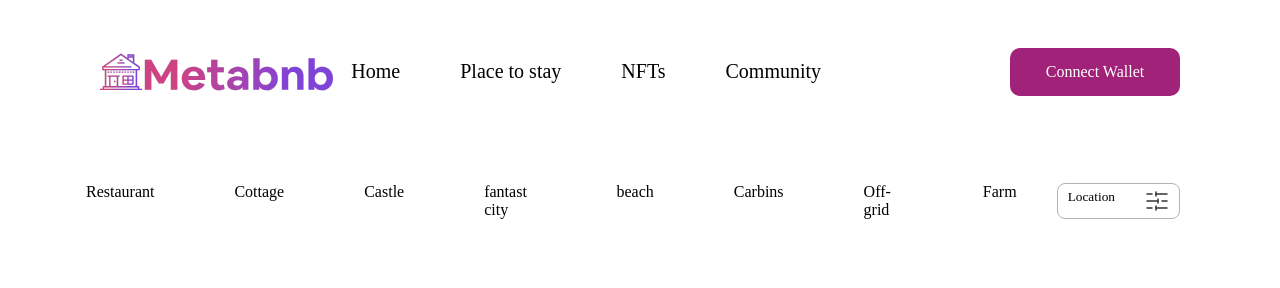
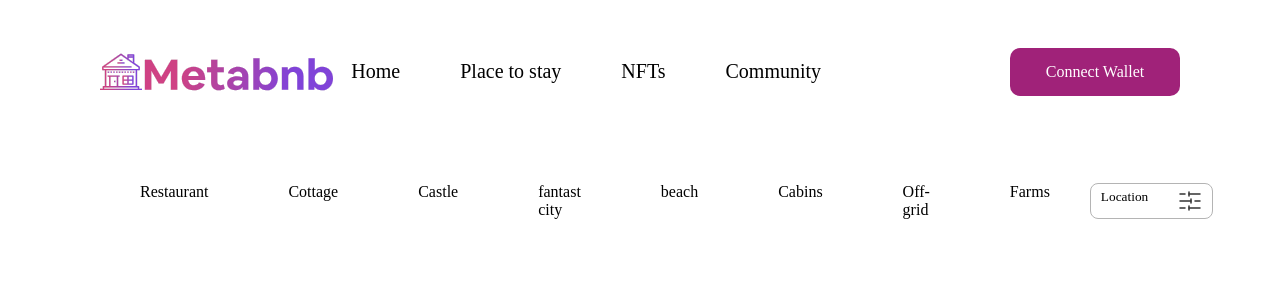
Before and after one commit to Rubies21/HNG-Task-3, a React (Create React App) app: page /place in a window 1280 px wide. Shown: the top 288 px of the page. Built offline with nearby package versions, Linux system fonts and the light colour scheme; some icons are missing; a web font is replaced by a local one.

Commit message:
Errors: Removed errors by inserting random links

```diff
--- a/src/Components/Footer/Footer.js
+++ b/src/Components/Footer/Footer.js
@@ -13,38 +13,38 @@ const Footer = () => {
             <div className='logo'>
                 <img src={logo} alt="" style={{paddingTop:'30px'}}/>
                 <div className='media'>
-                    <img src={facebook}  />
-                    <img src={instagram} style ={{paddingLeft: '20px'}} />
-                    <img src={twitter} style ={{paddingLeft: '20px'}} />
+                    <img src={facebook} alt="" />
+                    <img src={instagram} style ={{paddingLeft: '20px'}} alt=""/>
+                    <img src={twitter} style ={{paddingLeft: '20px'}} alt=""/>
                 </div>
                 <p style ={{paddingTop:'0px'}}>&copy; 2022 Metabnb</p>
             </div>
 
             <div className='community'>
                 <ul>
-                    <li style={{fontWeight:'700', fontSize:'18px', lineHeight:'22px'}}> <a href="#">Community</a> </li>
-                    <li> <a href="#">NFT</a> </li>
-                    <li> <a href="#">Tokens</a> </li>
-                    <li> <a href="#">Landlords</a> </li>
-                    <li> <a href="#">Discord</a> </li>
+                    <li style={{fontWeight:'700', fontSize:'18px', lineHeight:'22px'}}> <a href="https://opensea.io">Community</a> </li>
+                    <li> <a href="https://opensea.io">NFT</a> </li>
+                    <li> <a href="https://opensea.io">Tokens</a> </li>
+                    <li> <a href="https:landlord.com">Landlords</a> </li>
+                    <li> <a href="https://discord.com">Discord</a> </li>
                 </ul>
             </div>
             <div className='venues'>
                 <ul>
-                    <li style={{fontWeight:'700', fontSize:'18px', lineHeight:'22px'}}> <a href="#">Places</a> </li>
-                    <li> <a href="#">Castle</a> </li>
-                    <li> <a href="#">Farms</a> </li>
-                    <li> <a href="#">Beach</a> </li>
-                    <li> <a href="#">Learn more</a> </li>
+                    <li style={{fontWeight:'700', fontSize:'18px', lineHeight:'22px'}}> <a href="https://opensea.io">Places</a> </li>
+                    <li> <a href="https://opensea.io">Castle</a> </li>
+                    <li> <a href="https://opensea.io">Farms</a> </li>
+                    <li> <a href="https://opensea.io">Beach</a> </li>
+                    <li> <a href="https://opensea.io">Learn more</a> </li>
                 </ul>
             </div>
             <div className='about'>
                 <ul>
-                    <li style={{fontWeight:'700', fontSize:'18px', lineHeight:'22px'}}> <a href="#">About us</a> </li>
-                    <li> <a href="#">Road map</a> </li>
-                    <li> <a href="#">Creators</a> </li>
-                    <li> <a href="#">Career</a> </li>
-                    <li> <a href="#">Contact us</a> </li>
+                    <li style={{fontWeight:'700', fontSize:'18px', lineHeight:'22px'}}> <a href="https://opensea.io">About us</a> </li>
+                    <li> <a href="https://opensea.io">Road map</a> </li>
+                    <li> <a href="https://opensea.io">Creators</a> </li>
+                    <li> <a href="https://opensea.io">Career</a> </li>
+                    <li> <a href="https://opensea.io">Contact us</a> </li>
                 </ul>
             </div>
         </div>
--- a/src/Components/Nav/Nav.js
+++ b/src/Components/Nav/Nav.js
@@ -8,7 +8,7 @@ import "../Popup.css"
 
 const Nav = () => {
   const [show, setShow] = useState(false);
-  if (show==true){
+  if (show===true){
     document.body.style.backgroundColor = "rgba(64, 64, 64, 0.3)";
   } else{
     document.body.style.backgroundColor = 'white';
@@ -18,13 +18,13 @@ const Nav = () => {
     <div>
       {/* style={{position: 'absolute', top:'50%', transform:'translateY(-60%)'}} */}
       <nav >
-        <img src ={houseImg} className='logo'/>
+        <img src ={houseImg} className='logo' alt=""/>
         <div className = "links">
           <ul>
-            <li><Link to ="/"><a>Home</a></Link> </li>
-            <li><Link to ="/place"><a>Place to stay</a></Link></li>
-            <li><a href="#">NFTs</a></li>
-            <li><a href="#">Community</a></li>
+            <li><Link to ="/">Home</Link> </li>
+            <li><Link to ="/place">Place to stay</Link></li>
+            <li><a href="https://opensea.io">NFTs</a></li>
+            <li><a href="https://google.com">Community</a></li>
           </ul>
           <button onClick={() => setShow(true)}>Connect Wallet </button>
         </div>
@@ -35,24 +35,24 @@ const Nav = () => {
       <div className="sub-card">
       <div className ="top">
         <p>Connect Wallet</p>
-        <i class="icon-remove" onClick={() => setShow(false)}></i>
+        <i className="icon-remove" onClick={() => setShow(false)}></i>
       </div>
       <p id="choose"> Choose preferred wallet</p>
       <div className="metamask">
         <div className="sub-meta">
-          <img src={metamask}/>
-          <a href="#">Metamask</a>
+          <img src={metamask} alt=""/>
+          <a href="https://metamask.com">Metamask</a>
         </div>
-        <i class="icon-angle-right icon-2x"></i>
+        <i className="icon-angle-right icon-2x"></i>
 
       </div>
 
       <div className="wallet-con">
         <div className="sub-wallet-con">
-          <img src={wallet}/>
-          <a href="#">Wallet Connect</a>
+          <img src={wallet} alt=""/>
+          <a href="metamask.com">Wallet Connect</a>
         </div>
-        <i class="icon-angle-right icon-2x"></i>
+        <i className="icon-angle-right icon-2x"></i>
 
       </div>
       </div>
--- a/src/Components/PlaceToStay/PlaceToStay.css
+++ b/src/Components/PlaceToStay/PlaceToStay.css
@@ -5,19 +5,19 @@
 .nav2{
     display: flex;
     align-items: center;
-    margin-left: -5%;
+    /* margin-left: -5%; */
 }
 
-.locations{
+.nav2 ul{
     display: flex;
 }
 
-.locations li{
+.thing li{
     list-style-type:none;
     padding: 40px;
 }
 
-.locations li a{
+.thing li a{
     color: black;
     text-decoration: none;
 }
--- a/src/Components/PlaceToStay/PlaceToStay.js
+++ b/src/Components/PlaceToStay/PlaceToStay.js
@@ -1,5 +1,4 @@
 import React from 'react'
-import "../Images/Images.js"
 import "./PlaceToStay.css"
 import slider from "../../assets/slider.svg"
 import Images from '../Images/Images.js'
@@ -25,16 +24,17 @@ const PlaceToStay = () => {
   return (
     <div className='overall'>
       <div className="wrapping-div">
-      <div className="nav2">
-        <ul className='locations'>
-          <li><a href="#">Restaurant</a></li>
-          <li><a href="#">Cottage</a></li>
-          <li><a href="#">Castle</a></li>
-          <li><a href="#">fantast city</a></li>
-          <li><a href="#">beach</a></li>
-          <li><a href="#">Carbins</a></li>
-          <li><a href="#">Off-grid</a></li>
-          <li><a href="#">Farm</a></li>
+      <div className="nav2" >
+        <ul className='thing'>
+          <li>Restaurant</li>
+          <li>Cottage</li>
+          <li>Castle</li>
+          <li>fantast city</li>
+          <li>beach</li>
+          <li>Cabins</li>
+          <li>Off-grid</li>
+          <li>Farms</li>
+
         </ul>
 
         <button className='this-button'> Location
--- a/src/Components/SecondMain/SecondMain.css
+++ b/src/Components/SecondMain/SecondMain.css
@@ -6,9 +6,7 @@ header{
     font-weight: 700;
     font-size: 48px;
     line-height: 60px;
-    margin: auto;
-    width: 60%;
-    padding-top: 30px;
+    padding: 30px 300px;
 }
 
 .image-places{
```
